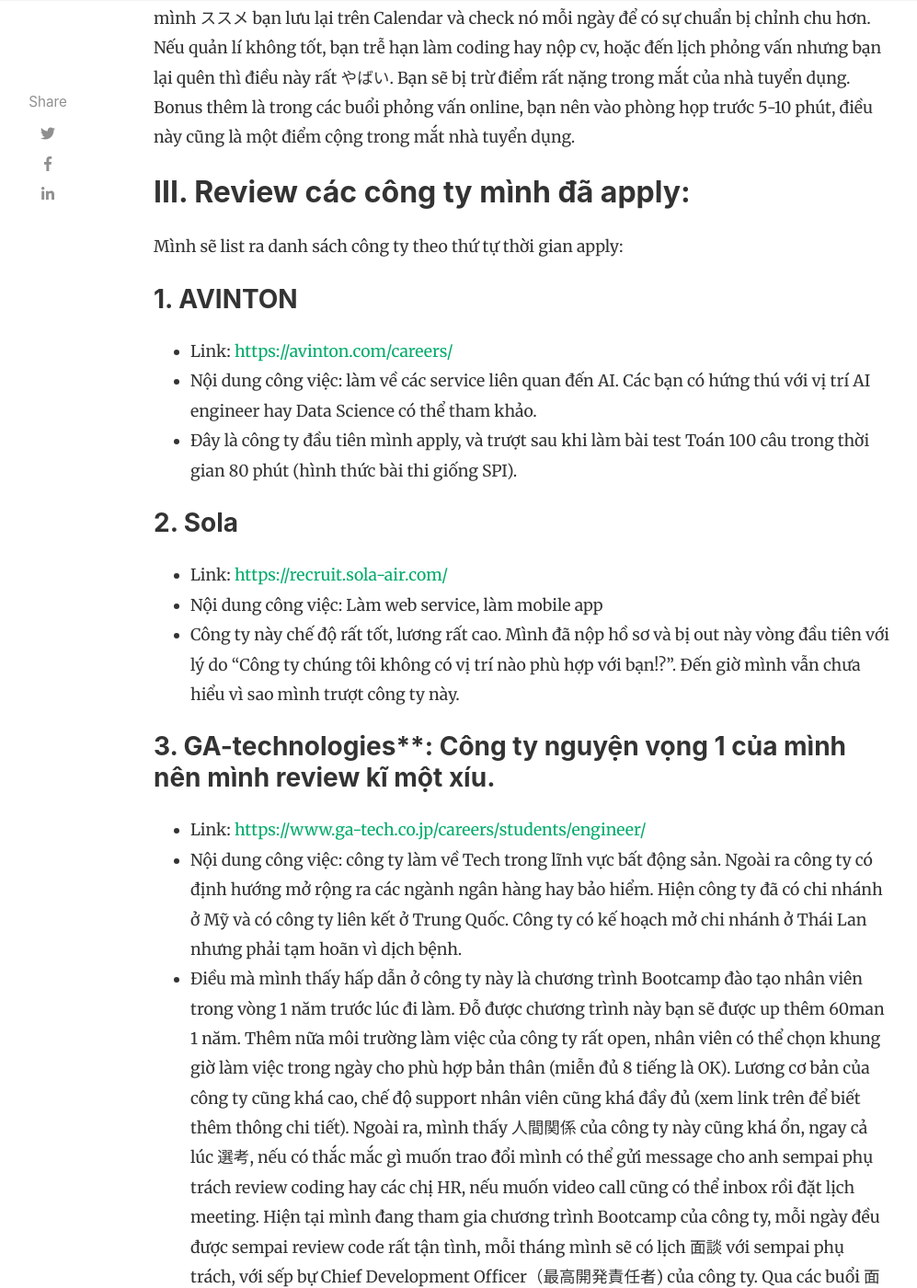
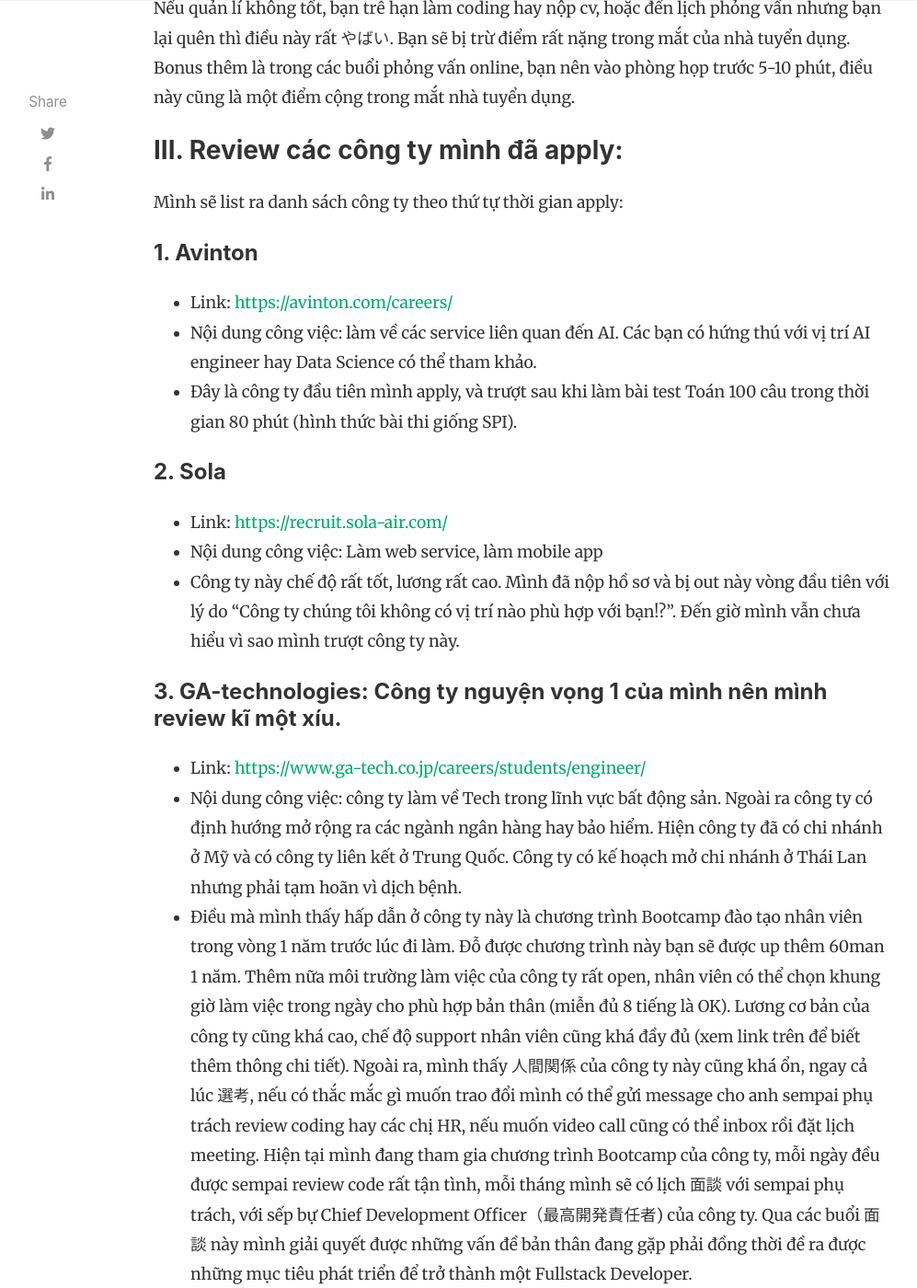
Before and after one commit to congkhon/congkhon.github.io, a Jekyll site: the page built from _posts/2021-09-06-find-job.md, in a window 1280 px wide and 1400 px high, scrolled down 4732 px. Shown: the whole window at 92% size, without its empty margins (118-1115 px from the left). Built offline with Jekyll 4.4.1, drawn with Linux system fonts in a browser that asks for light colours; nearby versions of some CDN libraries; comment, search, counter and statistics services are not loaded.

Commit message:
Fix eju file title name

```diff
--- a/_posts/2021-09-06-find-job.md
+++ b/_posts/2021-09-06-find-job.md
@@ -13,7 +13,7 @@
 
 Mình xin phép được chia sẻ kinh nghiệm đi xin việc của bản thân, hi vọng bài viết này có ích cho việc đi xin việc của các bạn đang ngành IT có dự định đi xin việc ở Nhật.
 
-## I. Quá trình đi xin việc:
+### I. Quá trình đi xin việc:
 
 - Đầu năm 3: Quyết định đi xin việc thay vì học thạc sĩ.
 - Kì 1 năm 3: Đi xin làm thêm ở công ty Hachi-X, một công ty startup trong lĩnh vực CNTT.
@@ -25,9 +25,9 @@
 - Tháng 3/2021 ~ 4/2021: Tham gia thi vòng code + phỏng vấn các công ty. Mình trượt một vài công ty, những công ty còn lại càng vào sâu hơn thì cảm giác bất an càng nhiều → Cảm giác stress, loay hoay tìm thêm công ty.
 - 19/4/2021: Mình tham gia buổi 最終面接 của công ty GA-Technologies (nguyện vọng 1 của mình), kết quả 合否 có ngay sau buổi sáng hôm đấy → Kết quả đỗ → Thở phào nhẹ nhõm → Kết thúc hành trình đi xin việc.
 
-## II. Kinh nghiệm đi xin việc:
+### II. Kinh nghiệm đi xin việc:
 
-### 1. Bắt đầu sớm là một lợi thế.
+#### 1. Bắt đầu sớm là một lợi thế.
 
 Bắt đầu sớm bạn sẽ có nhiều thời gian cho:
 
@@ -37,7 +37,7 @@
 - Làm nhiều project để PR bản thân.
 - Vì quỹ thời gian còn nhiều nên dù có trượt vài công ty thì cũng không quá stress mà đó cũng là cơ hội để tích luỹ thêm nhiều kinh nghiệm.
 
-### 2. Xác định sớm mình muốn làm gì và mình muốn làm công ty như thế nào?
+#### 2. Xác định sớm mình muốn làm gì và mình muốn làm công ty như thế nào?
 
 Khi tham gia phỏng vấn cùng các công ty, câu hỏi mà mình luôn luôn được hỏi là 就職軸 - những point mà bạn dùng để chọn lựa công ty. Mình xác định những point này khá sớm, dưới đây là 就職軸 của mình.
 
@@ -50,13 +50,13 @@
 
 Tất nhiên chọn được những công ty đầy đủ cả 6 point trên thì rất khó, nếu công ty nào có đủ 4/6 point thì mình cũng apply thử.
 
-### 3. Tích cực tự làm các project để PR bản thân.
+#### 3. Tích cực tự làm các project để PR bản thân.
 
 Hồi mới bắt đầu xin việc mình không hề nhận ra tầm quan trọng của việc tự làm các project. Sau khi tham gia phỏng vấn tầm 2 công ty, hầu như công ty nào cũng hỏi mình đã build được gì rồi? May mắn là mình có cơ hội nửa năm làm ở Hachi-X, cộng việc tự build trang portofolio cá nhân nên mình cũng có cái để PR.
 
 Vì vậy, mình highly recommend các bạn Kohai đang xin việc thì nên build trang portofolio cho bản thân và tự build tầm 3-4 project nhỏ cho mình (làm một mình hoặc làm theo team). Những project này sẽ là một điểm cộng siêu to đối với nhà tuyển dụng. Lưu ý là khi PR các project bạn đã làm thì bạn nên giải thích lý do vì sao bạn muốn làm project đó nhé.
 
-### 4. Cày code và dùng github để lưu code.
+#### 4. Cày code và dùng github để lưu code.
 
 Vì đặc thù ngành IT nên các công ty đều muốn kiểm tra xem bạn có biết code hay không. Mình nghĩ việc xác định coding level của ứng viên cũng là một điểm quan trọng trong việc tuyển dụng.
 
@@ -64,7 +64,7 @@
 
 Nhiều công ty cũng hỏi về tài khoản github của bạn để vào xem coding style và coding level của bạn. Hãy public một vài project bạn thấy tự tin để họ có thể xem được nhé.
 
-### 5. Sử dụng đa dạng các trang đi xin việc.
+#### 5. Sử dụng đa dạng các trang đi xin việc.
 
 Khi sử dụng nhiều service thì mình cũng tăng cơ hội tiếp cận các công ty, dưới đây là các service mình đã dùng.
 
@@ -75,64 +75,64 @@
 
  Lợi ích chung của các service này là các bạn có thể được miễn phần Coding hoặc nộp エントリーシート.
 
-### 6. Dùng Google Calendar để lưu deadline các công ty.
+#### 6. Dùng Google Calendar để lưu deadline các công ty.
 
 Khi xin nhiều công ty, bạn sẽ rất khó quản lí deadline, khi biết deadline nộp CV hay làm coding, mình ススメ bạn lưu lại trên Calendar và check nó mỗi ngày để có sự chuẩn bị chỉnh chu hơn. Nếu quản lí không tốt, bạn trễ hạn làm coding hay nộp cv, hoặc đến lịch phỏng vấn nhưng bạn lại quên thì điều này rất やばい. Bạn sẽ bị trừ điểm rất nặng trong mắt của nhà tuyển dụng. Bonus thêm là trong các buổi phỏng vấn online, bạn nên vào phòng họp trước 5-10 phút, điều này cũng là một điểm cộng trong mắt nhà tuyển dụng.
 
-## III. Review các công ty mình đã apply:
+### III. Review các công ty mình đã apply:
 
 Mình sẽ list ra danh sách công ty theo thứ tự thời gian apply:
 
-### 1. AVINTON
+#### 1. Avinton
 - Link: [https://avinton.com/careers/](https://avinton.com/careers/)
 - Nội dung công việc: làm về các service liên quan đến AI. Các bạn có hứng thú với vị trí AI engineer hay Data Science có thể tham khảo.
 - Đây là công ty đầu tiên mình apply, và trượt sau khi làm bài test Toán 100 câu trong thời gian 80 phút (hình thức bài thi giống SPI).
 
-### 2. Sola
+#### 2. Sola
 - Link: [https://recruit.sola-air.com/](https://recruit.sola-air.com/)
 - Nội dung công việc: Làm web service, làm mobile app
 - Công ty này chế độ rất tốt, lương rất cao. Mình đã nộp hồ sơ và bị out này vòng đầu tiên với lý do "Công ty chúng tôi không có vị trí nào phù hợp với bạn!?". Đến giờ mình vẫn chưa hiểu vì sao mình trượt công ty này.
 
-### 3. GA-technologies**: Công ty nguyện vọng 1 của mình nên mình review kĩ một xíu.
+#### 3. GA-technologies: Công ty nguyện vọng 1 của mình nên mình review kĩ một xíu.
 - Link: [https://www.ga-tech.co.jp/careers/students/engineer/](https://www.ga-tech.co.jp/careers/students/engineer/)
 - Nội dung công việc: công ty làm về Tech trong lĩnh vực bất động sản. Ngoài ra công ty có định hướng mở rộng ra các ngành ngân hàng hay bảo hiểm. Hiện công ty đã có chi nhánh ở Mỹ và có công ty liên kết ở Trung Quốc. Công ty có kế hoạch mở chi nhánh ở Thái Lan nhưng phải tạm hoãn vì dịch bệnh.
 - Điều mà mình thấy hấp dẫn ở công ty này là chương trình Bootcamp đào tạo nhân viên trong vòng 1 năm trước lúc đi làm. Đỗ được chương trình này bạn sẽ được up thêm 60man 1 năm. Thêm nữa môi trường làm việc của công ty rất open, nhân viên có thể chọn khung giờ làm việc trong ngày cho phù hợp bản thân (miễn đủ 8 tiếng là OK). Lương cơ bản của công ty cũng khá cao, chế độ support nhân viên cũng khá đầy đủ (xem link trên để biết thêm thông chi tiết). Ngoài ra, mình thấy 人間関係 của công ty này cũng khá ổn, ngay cả lúc 選考, nếu có thắc mắc gì muốn trao đổi mình có thể gửi message cho anh sempai phụ trách review coding hay các chị HR, nếu muốn video call cũng có thể inbox rồi đặt lịch meeting. Hiện tại mình đang tham gia chương trình Bootcamp của công ty, mỗi ngày đều được sempai review code rất tận tình, mỗi tháng mình sẽ có lịch 面談 với sempai phụ trách, với sếp bự Chief Development Officer（最高開発責任者) của công ty. Qua các buổi 面談 này mình giải quyết được những vấn đề bản thân đang gặp phải đồng thời đề ra được những mục tiêu phát triển để trở thành một Fullstack Developer.
 - Bạn nào muốn biết thêm về công ty này hay có dự định apply thì inbox mình, mình hứa sẽ support tận tình.
 
-### 4. Money Forward
+#### 4. Money Forward
 - Link: [https://corp.moneyforward.com/recruit/](https://corp.moneyforward.com/recruit/)
 - Nội dung công việc: công ty làm về Fintech - quản lý tiền. Công ty có nhiều app quản lí chi tiêu cá nhân trên Appstore và được review điểm khá cao.
 - Công ty này có môi trường làm việc trẻ trung, lương cao, nội dung công việc khá thú vị. Công ty này có chi nhánh khá lớn ở TP Hồ Chí Minh, mình thấy công ty này rất ổn cho mục tiêu sau này quay về Việt Nam.
 - Mình pass vòng coding với vòng hồ sơ, đang lúc chờ lịch phỏng vấn vòng  1 thì nhận được 内定 của công ty  GA-technologies nên mình 選考辞退.
 - Điểm trừ của công ty này là HR rep mail rất lâu, mail book lịch phỏng vấn vòng 1 của mình gần 2 tuần bên HR mới rep.
 
-### 5. Sun Asterisk
+#### 5. Sun Asterisk
 - Link: [https://sun-asterisk.com/recruit/](https://sun-asterisk.com/recruit/)
 - Nội dung công việc: công ty làm về DX Transform - chuyển đổi số, có các service để giúp các công ty khác trong việc chuyển đổi số.
 - Môi trường làm việc của công ty này cũng rất tự do và thoải mái đúng kiểu mình thích. Nội dung công việc cũng rất OK, bạn có thể thử thách mình ở nhiều mảng như AI, IoT hay Web developer. Ngoài ra, công ty có chi nhánh rất to ở Việt Nam nên rất ổn cho mục tiêu sau này quay về Việt Nam của mình.
 - Mình biết đến công ty thông qua LinkedIn, chị HR tên Thanh của công ty đã inbox mình rủ 初回面談. Mình pass vòng hồ sơ, đang lúc chờ lịch phỏng vấn vòng  1 thì nhận được 内定 của công ty  GA-technologies nên mình 選考辞退.
 
-## Bonus:
+### Bonus:
 Những công ty mình rất thích nhưng do biết đến những công ty đó khá muộn nên mình không kịp apply.
 
-### 1. Cookpad:
+#### 1. Cookpad:
 - Link: [https://info.cookpad.com/careers/new-graduates/](https://info.cookpad.com/careers/new-graduates/)
 - Công ty này chắc bạn đã từng nghe qua rồi, công ty này làm Tech service trong việc chia sẻ công thức nấu ăn. Ngoài ra công ty này có nhiều service khác về ネットスーパー.
 - Mình là một đứa khá cuồng việc nấu nướng nên thấy công ty này là mình mê luôn.
 
-### 2. カカクコム:
+#### 2. カカクコム:
 - Link: [https://kakaku.com/info/recruit/job/graduate.html](https://kakaku.com/info/recruit/job/graduate.html)
 - Công ty có nhiều service hay ho như 購買支援サイト [価格.com](http://xn--1sqt31d.com/), レストラン検索・予約サイト 食べログ, 求人情報の一括検索サイト 求人ボックス...vào công ty này chắc được động tay vào nhiều mảng lắm!
 
-### 3. Visional:
+#### 3. Visional:
 - Link: [https://newgrads.visional.inc/](https://newgrads.visional.inc/)
 - Công ty này cũng làm về DX - chuyển đổi số.
 - Điều hấp dẫn mình  là công ty này lương rất cao (600man/năm) cho người mới ra trường! Môi trường làm việc của công ty cũng rất OK.
 
-### 4. Sansan:
+#### 4. Sansan:
 - Link: [https://jp.corp-sansan.com/newgrads/](https://jp.corp-sansan.com/newgrads/)
 - Công ty này nổi  tiếng về service matching business dựa vào app quản lý danh thiếp, ngoài ra công ty cũng đang triển khai các service khác trong lĩnh vực chuyển đổi số.
 
-## III. Lời kết
+### III. Lời kết
 
 Hy vọng bài viết này có ích cho các bạn đang đi xin việc. Nếu có thắc mắc gì các bạn có thể inbox cho mình, mình sẽ hỗ trợ các bạn.
```
Also changed, not shown: _posts/2021-08-01-eju-learning-experience.md (renamed from _posts/2021-08-01-share-learning-experience.md, +18 -18 lines), README.md, 10 other files.
